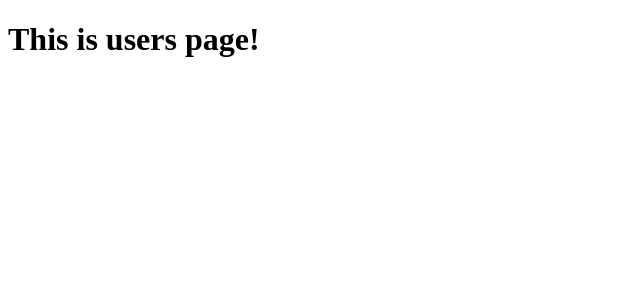
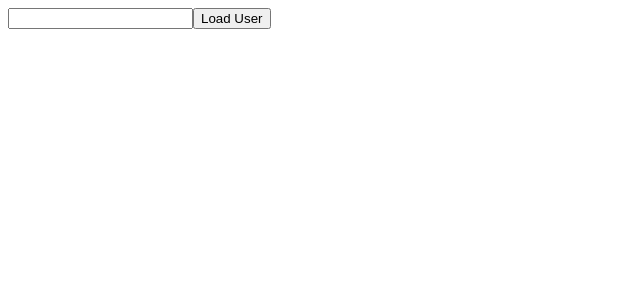
Before and after one commit to aujourdui/first-nuxt-app, a Nuxt app: page /users in a window 1280 px wide. Shown: the top 300 px of the page, without its empty margins (0-640 px from the left). Built offline with nearby package versions, Linux system fonts and the light colour scheme.

Commit message:
learn dynamic route with route

```diff
--- a/pages/index.vue
+++ b/pages/index.vue
@@ -4,6 +4,6 @@
 
 <template>
   <section>
-    <h1>Hello</h1>
+    <NuxtLink to="/users">User</NuxtLink>
   </section>
 </template>
--- a/pages/users/index.vue
+++ b/pages/users/index.vue
@@ -1,6 +1,21 @@
+<script>
+export default {
+  data() {
+    return {
+      userId: "",
+    };
+  },
+  methods: {
+    onLoadUser() {
+      this.$router.push("/users/" + this.userId);
+    },
+  },
+};
+</script>
+
 <template>
-  <h1>This is the users page</h1>
+  <div>
+    <input type="text" v-model="userId" />
+    <button @click="onLoadUser">Load User</button>
+  </div>
 </template>
-<template>
-  <h1>This is users page!</h1>
-</template>
```
